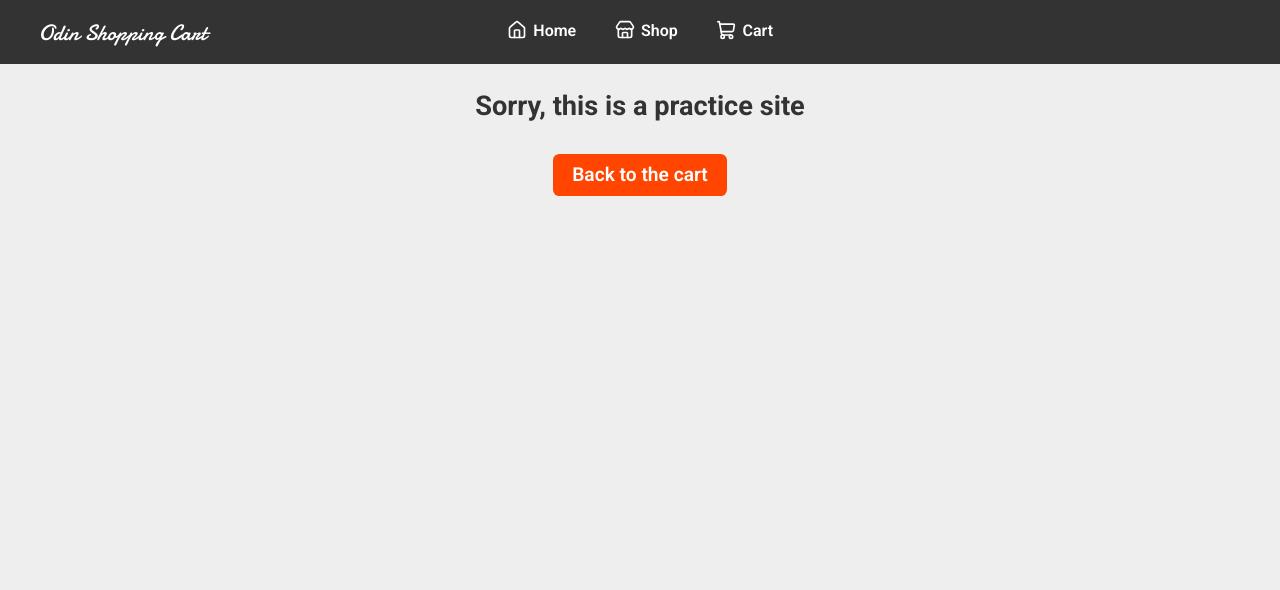
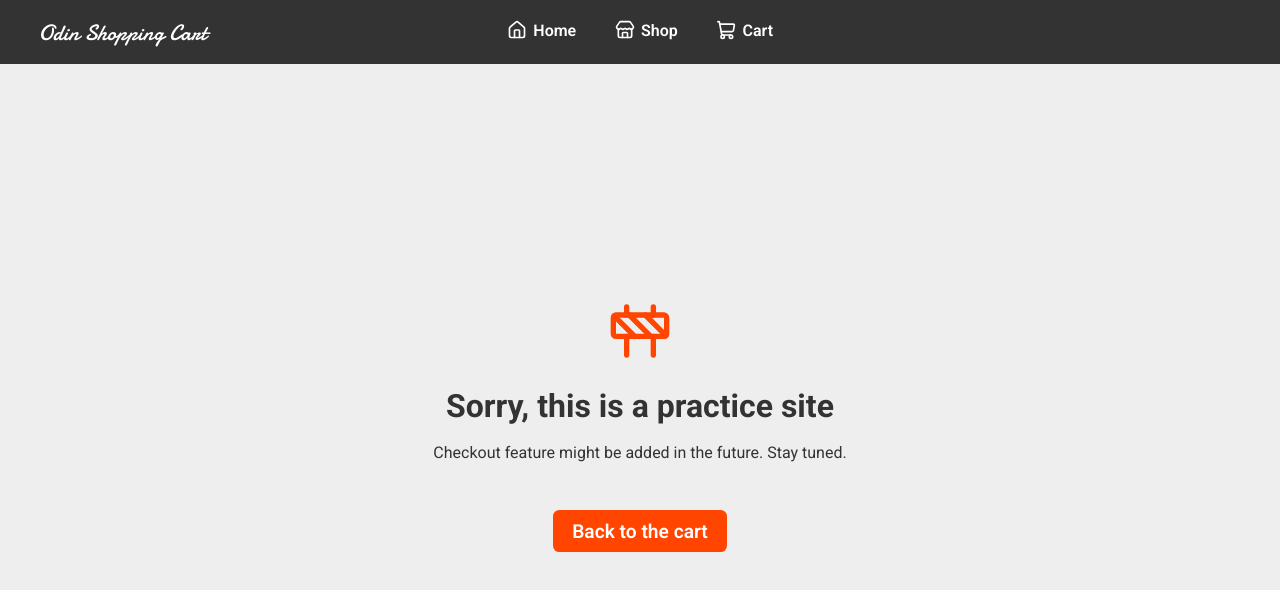
Before and after one commit to Daik102/shopping-cart, a React (Vite) app: page /checkout in a window 1280 px wide. Shown: the top 590 px of the page. Built offline with nearby package versions, Linux system fonts and the light colour scheme.

Commit message:
Implement checkout page

```diff
--- a/src/pages/Cart/Cart.module.css
+++ b/src/pages/Cart/Cart.module.css
@@ -150,6 +150,22 @@
   composes: addToCartBtn from "../../components/ProductCard/ProductCard.module.css";
 }
 
+.checkoutContainer {
+  composes: emptyContainer;
+}
+
+.checkoutIcon {
+  composes: emptyIcon;
+}
+
+.checkoutTitle {
+  composes: emptyTitle
+}
+
+.checkoutText {
+  composes: emptyText;
+}
+
 .backToTheCartBtn {
   composes: startShoppingBtn;
 }
--- a/src/pages/Checkout/Checkout.jsx
+++ b/src/pages/Checkout/Checkout.jsx
@@ -1,13 +1,20 @@
 import { Link } from 'react-router';
+import { Construction } from 'lucide-react';
 import styles from '../Cart/Cart.module.css';
 
 export function Checkout() {
   return (
     <div className={styles.wrapper}>
-      <h1 className={styles.cartTitle}>Sorry, this is a practice site</h1>
-      <Link to="/cart" className={styles.backToTheCartBtn}>
-        Back to the cart
-      </Link>
+      <div className={styles.checkoutContainer}>
+        <Construction size={64} className={styles.checkoutIcon} />
+        <h2 className={styles.checkoutTitle}>Sorry, this is a practice site</h2>
+        <p className={styles.checkoutText}>
+          Checkout feature might be added in the future. Stay tuned.
+        </p>
+        <Link to="/cart" className={styles.backToTheCartBtn}>
+          Back to the cart
+        </Link>
+      </div>
     </div>
   );
 }
```
